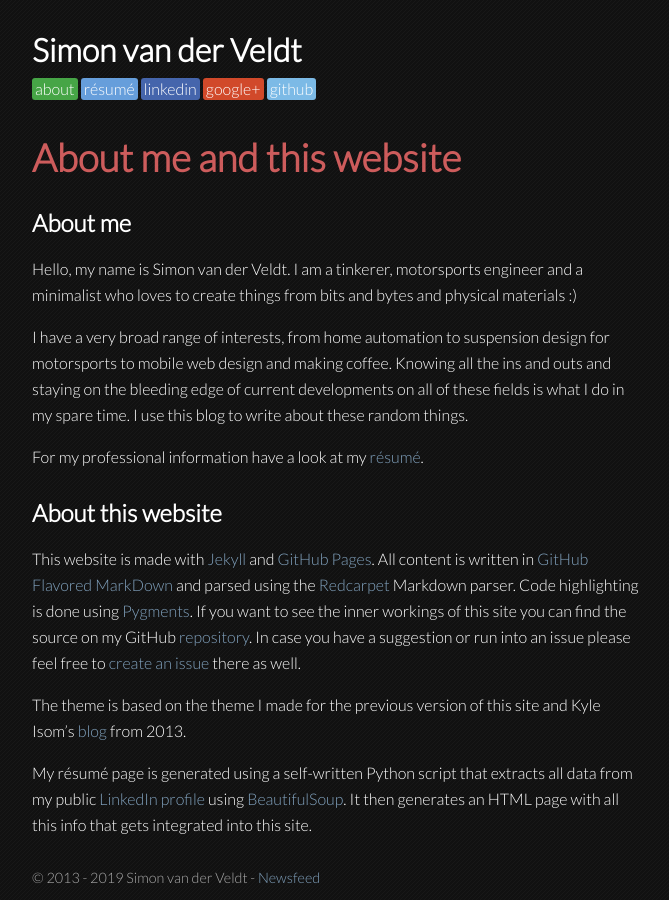
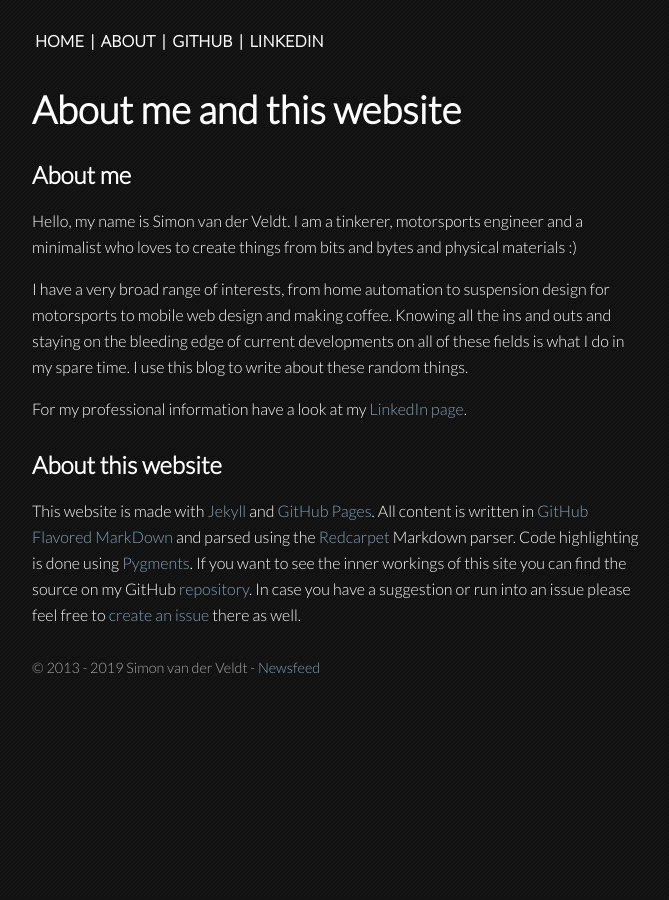
Before and after one commit to simonvanderveldt/simonvanderveldt.nl, a Jekyll site: the page built from _pages/about.md, in a window 1280 px wide. Shown: the whole page, without its empty margins (304-973 px from the left). Built offline with Jekyll 4.4.1, drawn with Linux system fonts in a browser that asks for light colours; Markdown is read by kramdown in place of the engine named in the settings.

Commit message:
Simplify header and styling, remove resume page

```diff
--- a/_layouts/default.html
+++ b/_layouts/default.html
@@ -13,13 +13,11 @@
 
   <body>
     <header>
-      <h1><a href="/">{{ site.name }}</a></h1>
       <nav id="navigation">
-        <a id="about" href="/about">about</a>
-        <a id="resume" href="/resume">résumé</a>
-        <a id="linkedin" href="http://www.linkedin.com/in/simonvanderveldt">linkedin</a>
-        <a id="gplus" href="http://gplus.to/simonvanderveldt">google+</a>
-        <a id="github" href="https://github.com/simonvanderveldt">github</a>
+        <a href="/">HOME</a> |
+        <a href="/about">ABOUT</a> |
+        <a href="https://github.com/simonvanderveldt">GITHUB</a> |
+        <a href="http://www.linkedin.com/in/simonvanderveldt">LINKEDIN</a>
       </nav>
     </header>
 
--- a/_pages/about.md
+++ b/_pages/about.md
@@ -9,13 +9,9 @@ Hello, my name is Simon van der Veldt. I am a tinkerer, motorsports engineer and
 I have a very broad range of interests, from home automation to suspension design for motorsports to mobile web design and making coffee. Knowing all the ins and outs and staying on the bleeding edge of current developments on all of these fields is what I do in my spare time.
 I use this blog to write about these random things.
 
-For my professional information have a look at my [résumé](/resume/).
+For my professional information have a look at my [LinkedIn page](https://www.linkedin.com/in/simonvanderveldt).
 
 ## About this website
 This website is made with [Jekyll](http://jekyllrb.com) and [GitHub Pages](https://pages.github.com/). All content is written in [GitHub Flavored MarkDown](https://help.github.com/articles/github-flavored-markdown) and parsed using the [Redcarpet](https://github.com/vmg/redcarpet) Markdown parser. Code highlighting is done using [Pygments](http://pygments.org).
 If you want to see the inner workings of this site you can find the source on my GitHub [repository](https://github.com/simonvanderveldt/simonvanderveldt.github.io).
 In case you have a suggestion or run into an issue please feel free to [create an issue](https://github.com/simonvanderveldt/simonvanderveldt.github.io/issues/new) there as well.
-
-The theme is based on the theme I made for the previous version of this site and Kyle Isom's [blog](http://kyleisom.net) from 2013.
-
-My résumé page is generated using a self-written Python script that extracts all data from my public [LinkedIn profile](http://www.linkedin.com/in/simonvanderveldt) using [BeautifulSoup](http://www.crummy.com/software/BeautifulSoup/). It then generates an HTML page with all this info that gets integrated into this site.
--- a/_sass/colors.scss
+++ b/_sass/colors.scss
@@ -4,3 +4,5 @@ $foreground:  #fff;
 $header:      indianred;
 $link:        #81a2be;
 $meta:        #aaa;
+$info:        $link;
+$warning:     $header;
--- a/assets/css/theme.scss
+++ b/assets/css/theme.scss
@@ -16,9 +16,8 @@ a {
 }
 
 a:hover {
-    border-bottom: 1px dotted $link;
+    border-bottom: 1px solid $link;
 }
-
 
 body > header, body > main, body > footer, body > article {
     max-width: 38em;
@@ -28,48 +27,26 @@ body > header, body > main, body > footer, body > article {
     padding-right: 2%;
 }
 
+body > header {
+    font-weight: bold;
+}
 
 body > header > h1 {
-    line-height: 44px;
-	vertical-align: middle;
-	margin: auto auto 4px;
+    margin: 8px auto;
 }
 
 body > header a {
     color: $foreground;
 }
 
+body > header a:hover {
+    color: $link;
+    border-bottom: none;
+}
 
 body > header > nav > a {
-    border-radius: 3px;
     padding: 1px 3px 2px;
 }
-
-body > header > nav > a:hover {
-    border-bottom: none;
-    text-decoration: underline;
-}
-
-#about {
-    background-color: #46a546;
-}
-
-#resume {
-    background-color: #669edb;
-}
-
-#linkedin {
-    background-color: #4565ac;
-}
-
-#gplus {
-    background-color: #d1492a;
-}
-
-#github {
-    background-color: #7cbae6;
-}
-
 
 main > article {
     padding-bottom: 10px;
@@ -80,8 +57,12 @@ article > header > h1 {
     margin-bottom: 12px;
 }
 
-article > header > h1, article > header > h1 > a {
+article > header > h1 > a {
     color: $header;
+}
+
+article > header > h1 > a:hover {
+    border-bottom: 1px solid $header;
 }
 
 article > header > p, body > footer > small {
@@ -93,18 +74,17 @@ p {
     word-wrap: break-word;
 }
 
-
 .pager {
     list-style: none;
     padding: 0;
 }
 
-.pager .previous {
+.pager > .previous {
     float:left;
     width: 50%;
 }
 
-.pager .next {
+.pager > .next {
     float:right;
     text-align: right;
     width: 50%;
@@ -117,7 +97,7 @@ p {
     height: 0px;
 }
 
-.footnotes ol {
+.footnotes > ol {
     padding-left: 20px;
     font-size: 0.9rem;
 }
@@ -138,26 +118,22 @@ p {
 }
 
 .alert-info {
-    background-color: $link;
+    background-color: $info;
 }
 
 .alert-warning {
-    background-color: $header;
+    background-color: $warning;
 }
 
 
 @media screen and (min-width: 42em) {
 
 body > header, body > main, body > footer, body > article {
-  padding-left: 0;
-  padding-right: 0;
+    padding-left: 0;
+    padding-right: 0;
 }
 
-#lastname {
-    display: inline;
-}
-
-article > header h1 {
+article > header > h1 {
     font-size: 2.4rem;
 }
 
```
Also changed, not shown: _pages/resume.html (deleted, +0 -280 lines), assets/css/resume.css (deleted, +0 -135 lines), assets/js/scripts.js (deleted, +0 -10 lines).
